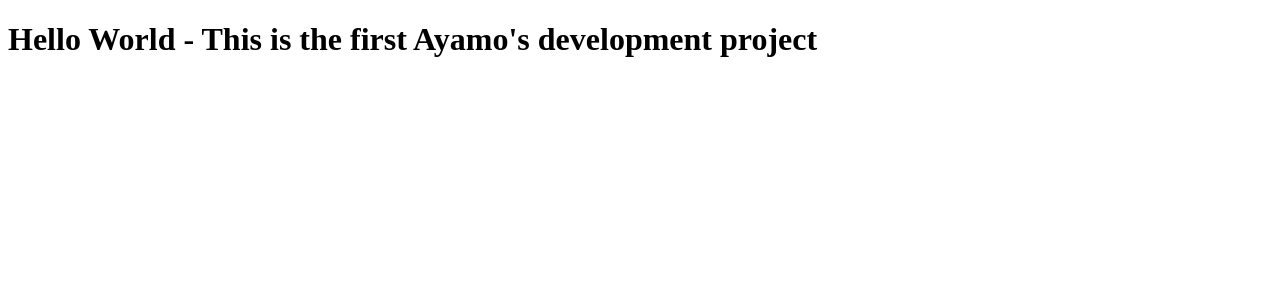
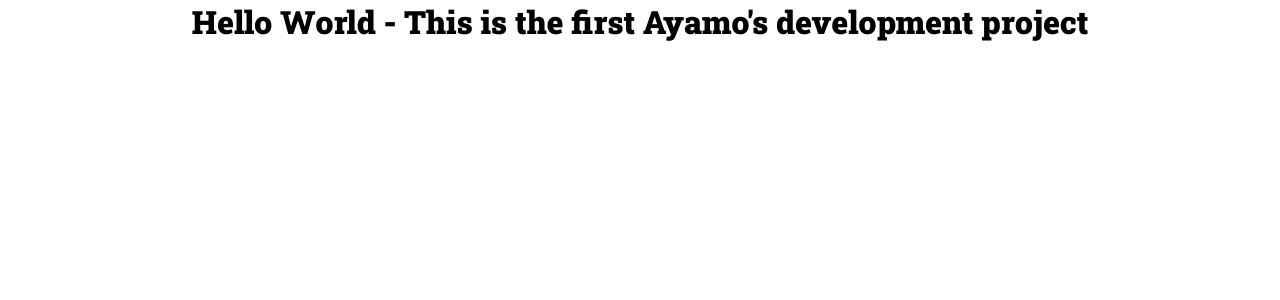
Before and after one commit to danielpereira91/ayamo_expenses, a Django app: page / in a window 1280 px wide. Shown: the top 300 px of the page. Run offline with Django 5.2, Linux system fonts and the light colour scheme.

Commit message:
added some styles

```diff
--- a/ayamo_refunds/templates/ayamo_refunds/partials/head.html
+++ b/ayamo_refunds/templates/ayamo_refunds/partials/head.html
@@ -45,6 +45,38 @@
             --spacing-gutter-large: 5rem;
         }
 
+        * {
+            margin: 0;
+            padding: 0;
+            box-sizing: border-box;
+        }
+
+        html {
+            font-size: 62.5%;
+        }
+
+        body {
+            font-size: 1.6rem;
+            font-family: var(--font-primary);
+            display: flex;
+            flex-direction: column;
+            align-items: center;
+            justify-content: top;
+        }
+
+        h1, h2, h3, h4, h5, h6 {
+            font-family: var(--font-headings);
+        }
+
+        a {
+            text-decoration: none;
+            color: var(--color-ayamo-light-blue)
+        }
+
+        .main-logo {
+            color: var(--color-ayamo-heading-dark-blue)
+        }
+
 
     </style>
 
```
